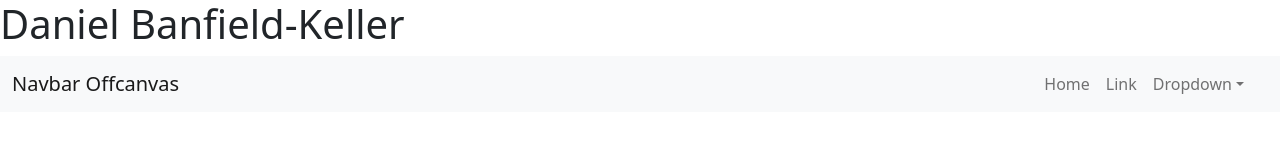
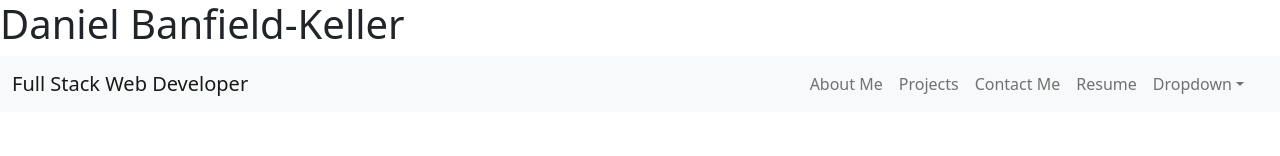
Before and after one commit to DBanfieldKeller/portfolio-redux, a React (Create React App) app: page / in a window 1280 px wide. Shown: the top 156 px of the page. Built offline with nearby package versions, Linux system fonts and the light colour scheme.

Commit message:
changed navbar headings

```diff
--- a/src/components/Navigation.js
+++ b/src/components/Navigation.js
@@ -12,7 +12,7 @@ function Navigation() {
     <>
         <Navbar key='md' bg="light" expand='md' className="mb-3">
           <Container fluid>
-            <Navbar.Brand href="#">Navbar Offcanvas</Navbar.Brand>
+            <Navbar.Brand href="#">Full Stack Web Developer</Navbar.Brand>
             <Navbar.Toggle aria-controls={`offcanvasNavbar-expand-$'md'`} />
             <Navbar.Offcanvas
               id={`offcanvasNavbar-expand-$'md'`}
@@ -26,8 +26,10 @@ function Navigation() {
               </Offcanvas.Header>
               <Offcanvas.Body>
                 <Nav className="justify-content-end flex-grow-1 pe-3">
-                  <Nav.Link href="#action1">Home</Nav.Link>
-                  <Nav.Link href="#action2">Link</Nav.Link>
+                  <Nav.Link href="#action1">About Me</Nav.Link>
+                  <Nav.Link href="#action2">Projects</Nav.Link>
+                  <Nav.Link href="#action2">Contact Me</Nav.Link>
+                  <Nav.Link href="#action2">Resume</Nav.Link>
                   <NavDropdown
                     title="Dropdown"
                     id={`offcanvasNavbarDropdown-expand-$'md'`}
```
